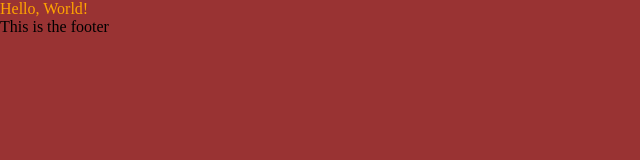
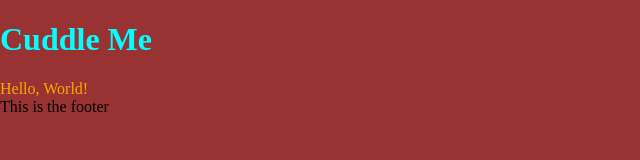
Before and after one commit to zippkidd/kutyl.me, a Gatsby site: page / in a window 1280 px wide. Shown: the whole page, without its empty margins (0-640 px from the left). Built offline with nearby package versions, Linux system fonts and the light colour scheme; Gatsby itself is replaced by a stand-in of ours.

Commit message:
:bug: Get Heading working the right way

```diff
--- a/src/components/atoms/Heading/Heading.js
+++ b/src/components/atoms/Heading/Heading.js
@@ -1,6 +1,6 @@
-import React from 'react'
+import React, { useMemo } from 'react'
 import PropTypes from 'prop-types'
-import { heading } from './Heading.module.scss'
+import * as styles from './Heading.module.scss'
 
 const Heading = ({
   level,
@@ -9,43 +9,31 @@ const Heading = ({
   children,
   ...props
 }) => {
-  const headingSize = size || `h${level}`
-  const className = `${headingSize} ${heading}`
-  switch (level) {
-    case 1:
-      return (
-        <h1 id={id} className={className}>{children}</h1>
-      )
-    case 2:
-      return (
-        <h2 id={id} className={className}>{children}</h2>
-      )
-    case 3:
-      return (
-        <h3 id={id} className={className}>{children}</h3>
-      )
-    case 4:
-      return (
-        <h4 id={id} className={className}>{children}</h4>
-      )
-    case 5:
-      return (
-        <h5 id={id} className={className}>{children}</h5>
-      )
-    case 6:
-      return (
-        <h6 id={id} className={className}>{children}</h6>
-      )
-    default:
-      return (
-        <h1 id={id} className={className}>{children}</h1>
-      )
-  }
+  const header = useMemo(() => {
+    const headingSize = size && `h${size}`
+    switch (level) {
+      case '1':
+        return <h1 id={id} className={styles[headingSize]}>{children}</h1>
+      case '2':
+        return <h2 id={id} className={styles[headingSize]}>{children}</h2>
+      case '3':
+        return <h3 id={id} className={styles[headingSize]}>{children}</h3>
+      case '4':
+        return <h4 id={id} className={styles[headingSize]}>{children}</h4>
+      case '5':
+        return <h5 id={id} className={styles[headingSize]}>{children}</h5>
+      case '6':
+        return <h6 id={id} className={styles[headingSize]}>{children}</h6>
+      default:
+        return <h1 id={id} className={styles[headingSize]}>{children}</h1>
+    }
+  }, [level, size, id, children])
+  return header
 }
 
 Heading.propTypes = {
-  level: PropTypes.oneOf([1, 2, 3, 4, 5, 6]).isRequired,
-  size: PropTypes.oneOf(['h1', 'h2', 'h3', 'h4', 'h5', 'h6']),
+  level: PropTypes.oneOf(['1', '2', '3', '4', '5', '6']).isRequired,
+  size: PropTypes.oneOf(['1', '2', '3', '4', '5', '6']),
   id: PropTypes.string,
   children: PropTypes.node.isRequired
 }
--- a/src/components/atoms/Heading/Heading.module.scss
+++ b/src/components/atoms/Heading/Heading.module.scss
@@ -9,3 +9,7 @@
 .h2 {
   color: yellow;
 }
+
+.h3 {
+  color: cyan;
+}
--- a/src/pages/index.js
+++ b/src/pages/index.js
@@ -1,9 +1,17 @@
 import * as React from 'react'
 import { Layout } from '../components/templates'
+import { Heading } from '../components/atoms/'
 
 const IndexPage = () => {
   return (
     <Layout>
+      <Heading
+        level='1'
+        size='3'
+        id='testID'
+      >
+        Cuddle Me
+      </Heading>
       Hello, World!
     </Layout>
   )
```
